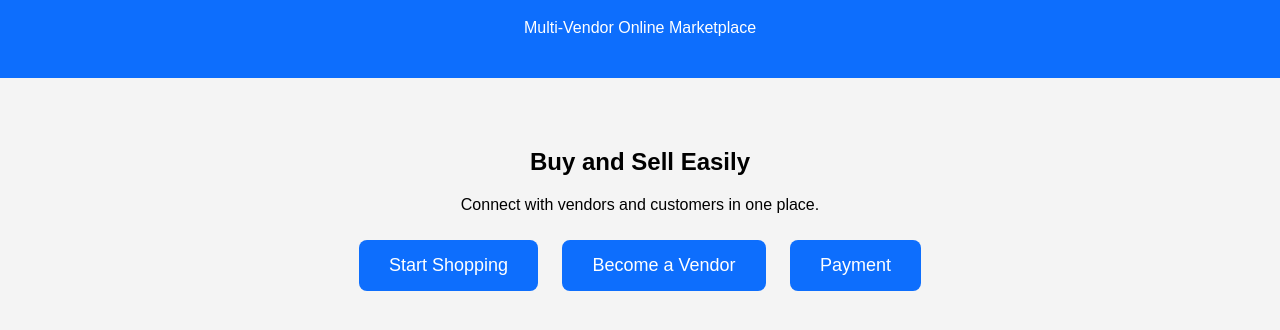
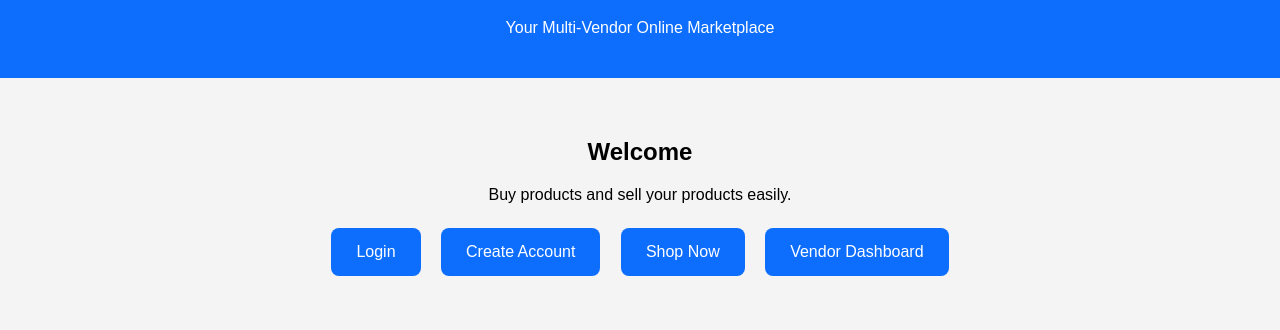
Before and after one commit to appusglobaldata-beep/dream-team-market, a website: page index.html in a window 1280 px wide. Shown: the part 86-416 px from the top of the page. Drawn offline with Linux system fonts and the light colour scheme.

Commit message:
Update index.html

```diff
--- a/index.html
+++ b/index.html
@@ -19,18 +19,17 @@ header{
 
 .container{
     text-align:center;
-    padding:50px 20px;
+    padding:40px 20px;
 }
 
 button{
     background:#0d6efd;
     color:white;
-    padding:15px 30px;
+    padding:15px 25px;
     border:none;
     border-radius:8px;
-    font-size:18px;
-    cursor:pointer;
-    margin:10px;
+    font-size:16px;
+    margin:8px;
 }
 
 a{
@@ -44,42 +43,46 @@ a{
 
 <header>
 <h1>Dream Team Market</h1>
-<p>Multi-Vendor Online Marketplace</p>
+<p>Your Multi-Vendor Online Marketplace</p>
 </header>
 
 
 <div class="container">
 
-<h2>Buy and Sell Easily</h2>
+<h2>Welcome</h2>
 
-<p>
-Connect with vendors and customers in one place.
-</p>
+<p>Buy products and sell your products easily.</p>
+
+
+<a href="login.html">
+<button>
+Login
+</button>
+</a>
+
+
+<a href="register.html">
+<button>
+Create Account
+</button>
+</a>
 
 
 <a href="customer.html">
 <button>
-Start Shopping
+Shop Now
 </button>
 </a>
 
 
 <a href="vendor.html">
 <button>
-Become a Vendor
-</button>
-</a>
-
-
-<a href="payment.html">
-<button>
-Payment
+Vendor Dashboard
 </button>
 </a>
 
 
 </div>
 
-
 </body>
 </html>
```
